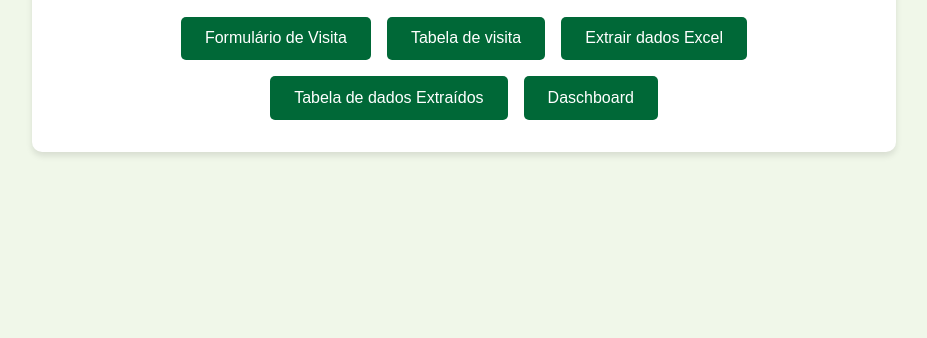
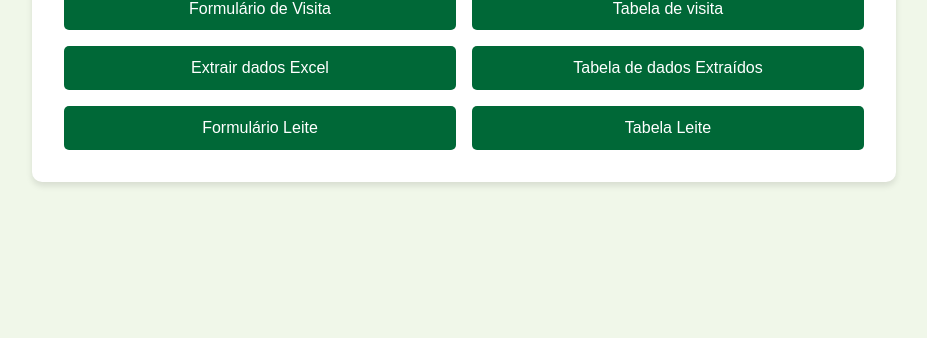
Before and after one commit to Mauthope/agendavisita, a plain HTML site: page index.html in a window 1280 px wide. Shown: the part 462-800 px from the top of the page, without its empty margins (176-1103 px from the left). Drawn offline with Linux system fonts and the light colour scheme.

Commit message:
Update index.html

```diff
--- a/index.html
+++ b/index.html
@@ -1,8 +1,8 @@
 <!DOCTYPE html>
 <html lang="pt-BR">
 <head>
-    <meta charset="UTF-8">
-    <meta name="viewport" content="width=device-width, initial-scale=1.0">
+  <meta charset="UTF-8" />
+  <meta name="viewport" content="width=device-width, initial-scale=1.0" />
   <title>Frigorífico Arvoredo</title>
   <style>
     :root {
@@ -46,12 +46,19 @@
 
     .button-container {
       display: flex;
-            flex-wrap: wrap;
-            justify-content: center;
+      flex-direction: column;
       gap: 1rem;
     }
 
+    .button-pair {
+      display: flex;
+      justify-content: space-between;
+      gap: 1rem;
+      flex-wrap: wrap;
+    }
+
     .button {
+      flex: 1;
       background-color: var(--primary-color);
       color: white;
       border: none;
@@ -61,6 +68,7 @@
       cursor: pointer;
       transition: transform 0.3s ease, background-color 0.3s ease;
       text-decoration: none;
+      text-align: center;
     }
 
     .button:hover {
@@ -69,26 +77,29 @@
     }
 
     @media (max-width: 600px) {
-            .container {
-                padding: 1rem;
-            }
-
-            .button {
-                width: 100%;
+      .button-pair {
+        flex-direction: column;
       }
     }
   </style>
 </head>
 <body>
   <div class="container">
-        <img src="https://th.bing.com/th/id/R.1d28d53e94518beab66fcea9aa29ba6d?rik=omvtwv5JhZw7Xw&riu=http%3a%2f%2ffrigorificoarvoredo.com.br%2fblog%2fwp-content%2fthemes%2f2op%2fimages%2farvoredo-facebook.jpg&ehk=eRCT9QZH2qJskR3EC4yypW2NHrWR1hbo6zflcj6F804%3d&risl=&pid=ImgRaw&r=0" alt="Frigorífico Arvoredo Logo" class="logo">
+    <img src="https://th.bing.com/th/id/R.1d28d53e94518beab66fcea9aa29ba6d?rik=omvtwv5JhZw7Xw&riu=http%3a%2f%2ffrigorificoarvoredo.com.br%2fblog%2fwp-content%2fthemes%2f2op%2fimages%2farvoredo-facebook.jpg&ehk=eRCT9QZH2qJskR3EC4yypW2NHrWR1hbo6zflcj6F804%3d&risl=&pid=ImgRaw&r=0" alt="Frigorífico Arvoredo Logo" class="logo" />
     <h1>Bem-vindo ao Frigorífico Arvoredo</h1>
     <div class="button-container">
-            <a href="https://mauthope.github.io/Angelina/" target="_blank" rel="noopener noreferrer" class="button">Formulário de Visita</a>
-            <a href="https://docs.google.com/spreadsheets/d/1F-BudKkExs65hQuWLNQN3UPrl_J0xP0Uf4fF0piijL4/edit?usp=sharing" target="_blank" rel="noopener noreferrer" class="button">Tabela de visita</a>
-            <a href="https://mauthope.github.io/extracaoteste/" target="_blank" rel="noopener noreferrer" class="button">Extrair dados Excel</a>
-            <a href="https://docs.google.com/spreadsheets/d/1gpgYrvpDkclasMPR3CLRSZ3cx2CSHWVlpSf0NcG40wA/edit?usp=sharing" target="_blank" rel="noopener noreferrer" class="button">Tabela de dados Extraídos </a>
-            <a href="" target="_blank" rel="noopener noreferrer" class="button">Daschboard</a>
+      <div class="button-pair">
+        <a href="https://mauthope.github.io/Angelina/" target="_blank" class="button">Formulário de Visita</a>
+        <a href="https://docs.google.com/spreadsheets/d/1F-BudKkExs65hQuWLNQN3UPrl_J0xP0Uf4fF0piijL4/edit?usp=sharing" target="_blank" class="button">Tabela de visita</a>
+      </div>
+      <div class="button-pair">
+        <a href="https://mauthope.github.io/extracaoteste/" target="_blank" class="button">Extrair dados Excel</a>
+        <a href="https://docs.google.com/spreadsheets/d/1gpgYrvpDkclasMPR3CLRSZ3cx2CSHWVlpSf0NcG40wA/edit?usp=sharing" target="_blank" class="button">Tabela de dados Extraídos</a>
+      </div>
+      <div class="button-pair">
+        <a href="https://mauthope.github.io/Angelina/" target="_blank" class="button">Formulário Leite</a>
+        <a href="https://mauthope.github.io/Angelina/" target="_blank" class="button">Tabela Leite</a>
+      </div>
     </div>
   </div>
 </body>
```
Lines whose indentation alone changed are shown as unchanged.
